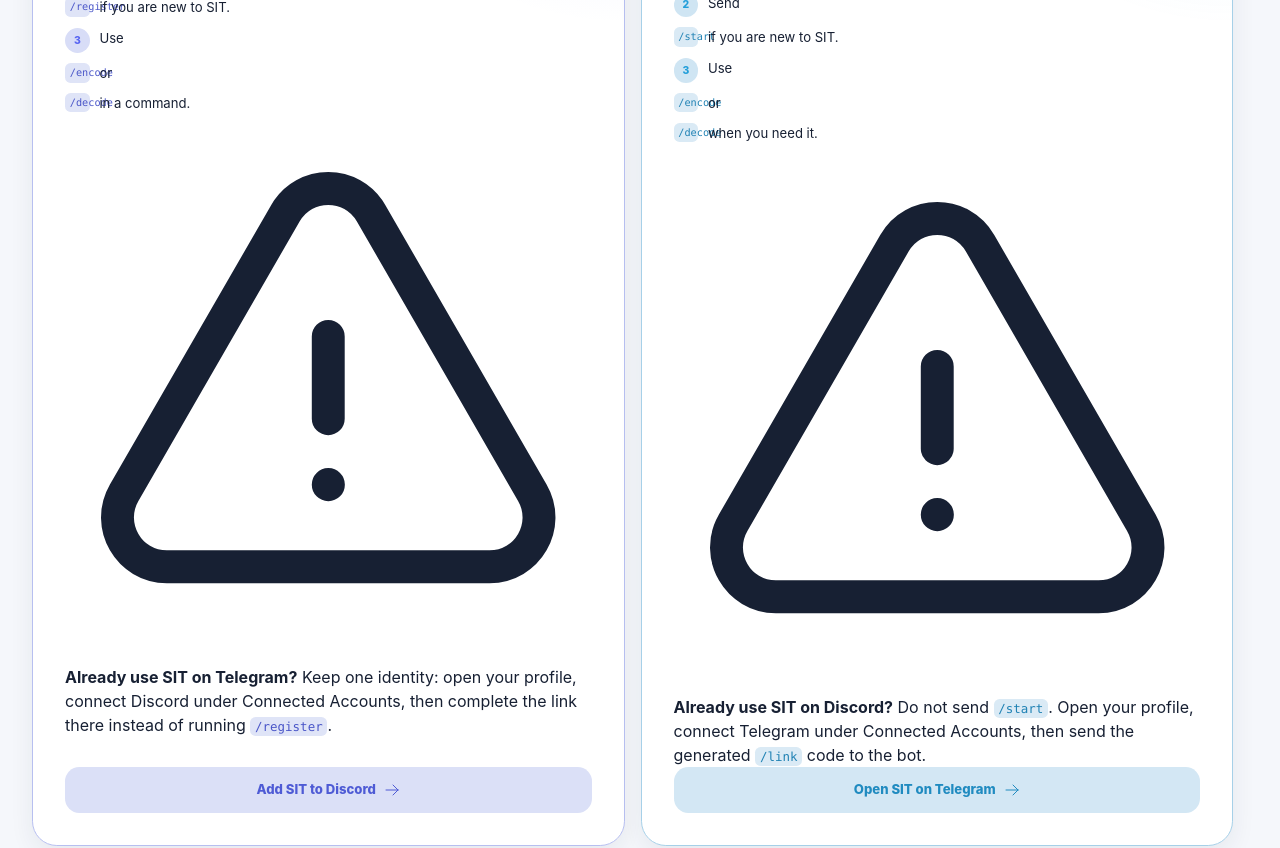
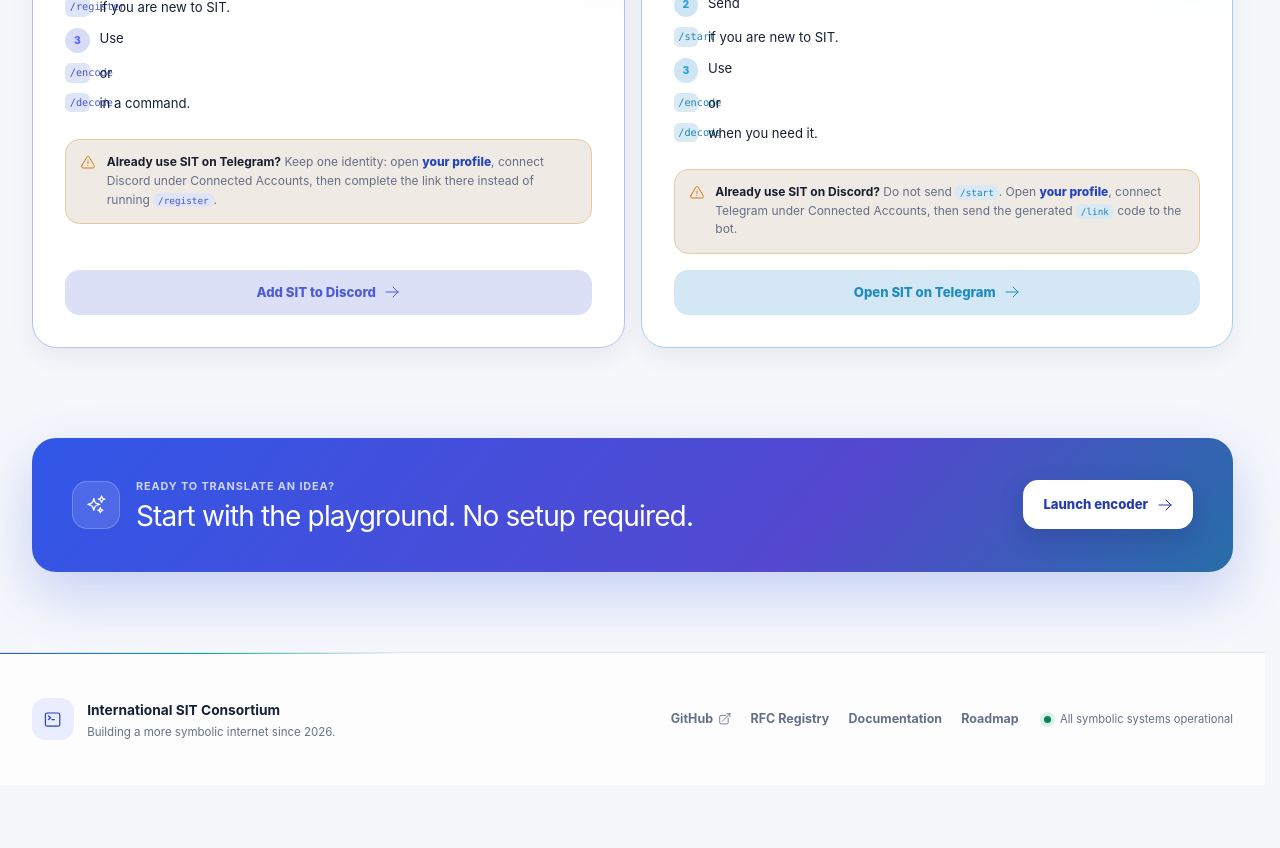
Before and after one commit to michelecoppi/sit, a React (Vite) app: page /#/ in a window 1280 px wide. Shown: the part 2680-3528 px from the top of the page. After the commit the page ends 3465 px from the top, so only its background shows below. Built offline with nearby package versions, Linux system fonts and the light colour scheme; no server answers.

Commit message:
Style account linking guidance

```diff
--- a/src/index.css
+++ b/src/index.css
@@ -3919,3 +3919,40 @@ table tbody tr:hover {
     grid-template-columns: repeat(2, minmax(0, 1fr));
   }
 }
+
+
+.chat-onboarding-account-alert {
+  display: grid;
+  grid-template-columns: auto minmax(0, 1fr);
+  align-items: start;
+  gap: .65rem;
+  margin: 0 0 1rem;
+  padding: .85rem .9rem;
+  border: 1px solid color-mix(in srgb, #f59e0b 36%, var(--border));
+  border-radius: .9rem;
+  background: color-mix(in srgb, #f59e0b 9%, var(--bg-subtle));
+  color: var(--muted);
+  font-size: .75rem;
+  line-height: 1.55;
+}
+
+.chat-onboarding-account-alert svg {
+  width: 1rem;
+  height: 1rem;
+  margin-top: .08rem;
+  color: #d97706;
+}
+
+.chat-onboarding-account-alert p {
+  margin: 0;
+}
+
+.chat-onboarding-account-alert strong {
+  color: var(--foreground);
+}
+
+.chat-onboarding-account-alert a {
+  color: var(--brand-strong);
+  font-weight: 760;
+  text-underline-offset: .16em;
+}
```
